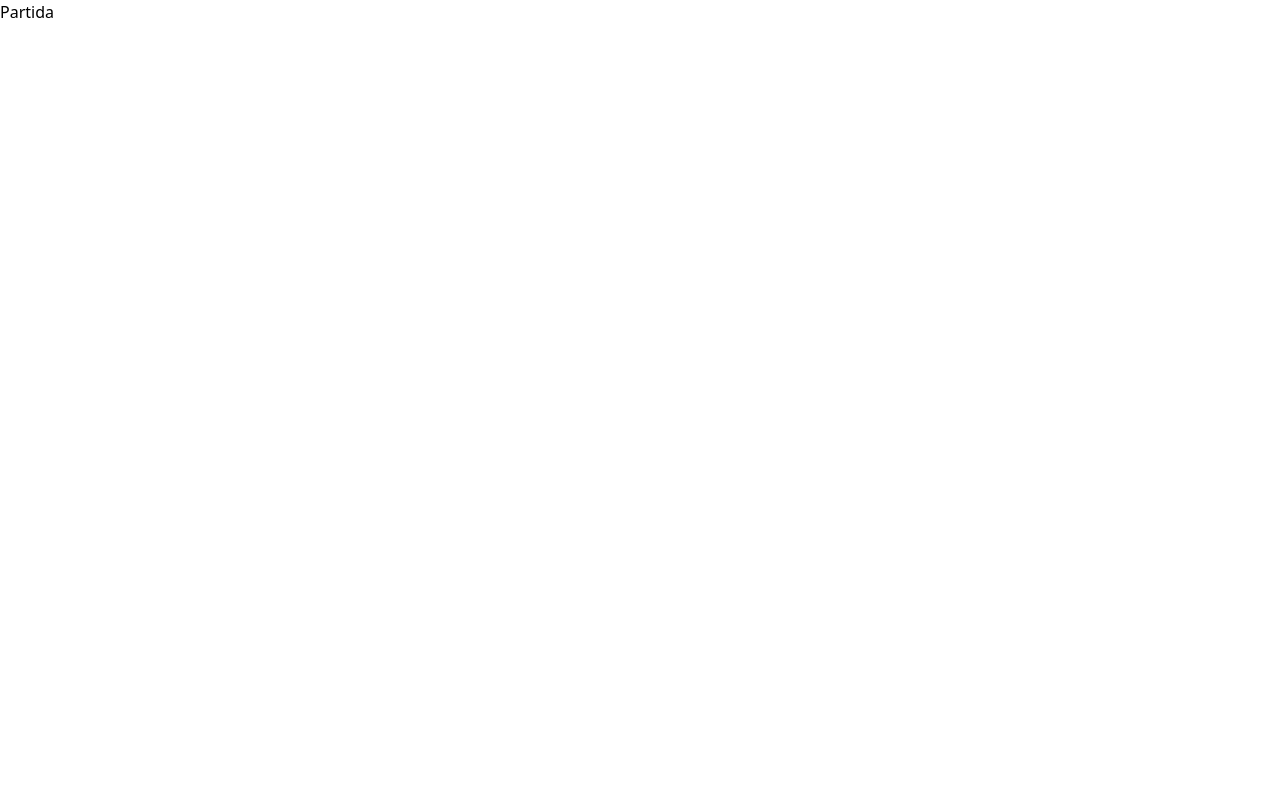
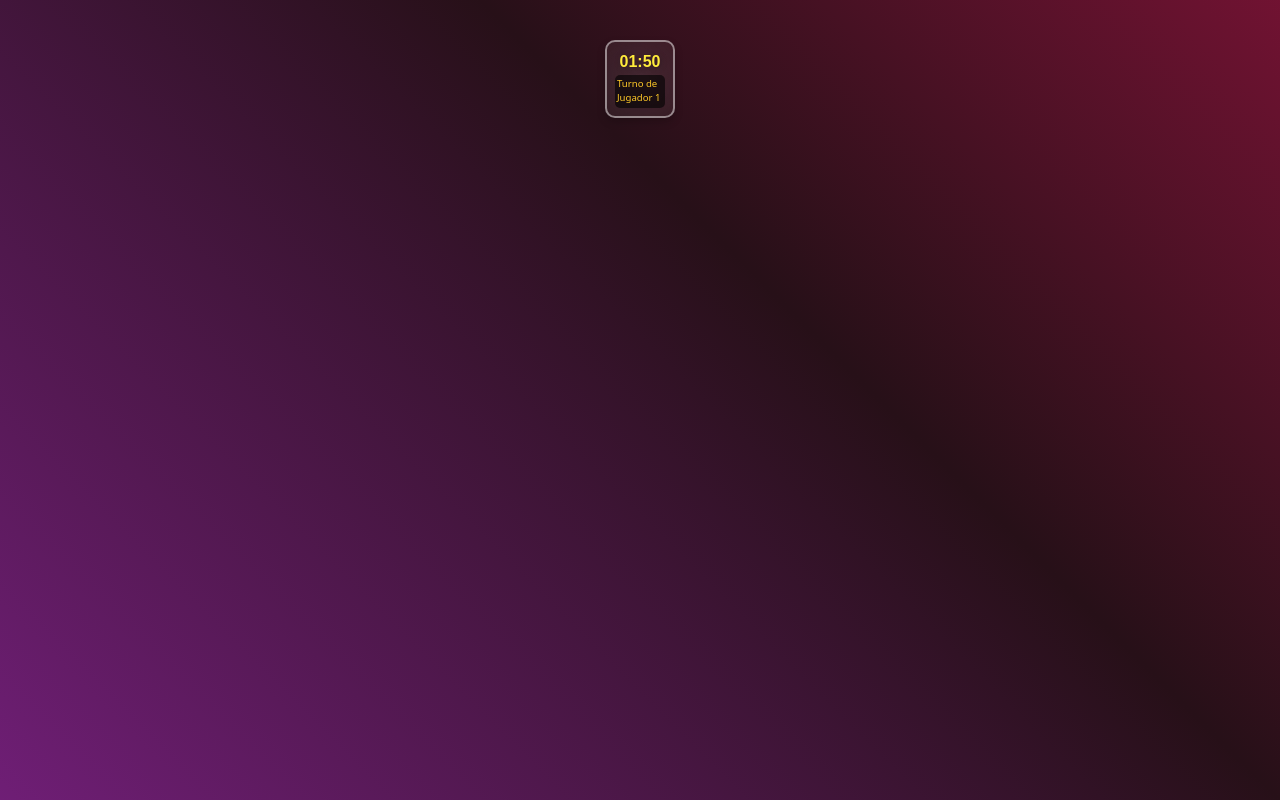
Before and after one commit to HoodedHackers/Frontend, a React (Vite) app: page /Partida in a window 1280 px wide. Built offline with nearby package versions, Linux system fonts and the light colour scheme.

Commit message:
SWC-37 con 2 test

```diff
--- a/src/components/Partida/Partida.jsx
+++ b/src/components/Partida/Partida.jsx
@@ -1,9 +1,19 @@
 import React from "react";
+import TurnoTemporizador from "../Temporizador/TurnoTemporizador";
+import styles from "./Partida.module.css";
 
 const Partida = () => {
+  const tiempoLimite = 120; // 2 minutos
+  const jugadorActual = "Jugador 1"; // Cambia esto según tu lógica de jugadores
+  const jugadoresEnPartida = 2; // Cambia esto según la cantidad de jugadores
+
   return (
-    <div className="partida-container">
-      <h1>Partida</h1>
+    <div className={styles.partidaContainer}>
+      <TurnoTemporizador
+        tiempoLimite={tiempoLimite}
+        jugadorActual={jugadorActual}
+        jugadoresEnPartida={jugadoresEnPartida}
+      />
     </div>
   );
 };
--- /dev/null
+++ b/src/components/Partida/Partida.module.css
@@ -0,0 +1,11 @@
+.partidaContainer {
+    display: flex;
+    flex-direction: column;
+    align-items: center;
+    width: 100%; /* Para ocupar todo el ancho */
+    height: 100vh; /* Para ocupar toda la altura de la ventana */
+    background: linear-gradient(45deg, #9c27b0, #271018, #e6165b); /* Tonos morados y rosas */
+    background-size: 200% 200%;
+    animation: gradientAnimation 15s ease infinite; /* Animación con colores vibrantes */
+    position: relative; /* Necesario para el posicionamiento absoluto de los elementos hijos */
+  }
--- /dev/null
+++ b/src/components/Temporizador/TurnoTemporizador.jsx
@@ -0,0 +1,79 @@
+import React, { useState, useEffect, useRef } from "react";
+import styles from "./TurnoTemporizador.module.css";
+
+const TurnoTemporizador = ({ tiempoLimite, jugadorActual, jugadoresEnPartida }) => {
+  const [timeLeft, setTimeLeft] = useState(tiempoLimite);
+  const [turnoFinalizado, setTurnoFinalizado] = useState(false);
+  const audioRef = useRef(new Audio("/dun-dun-dun.mp3"));
+  const [temporizadorIniciado, setTemporizadorIniciado] = useState(false);
+
+  useEffect(() => {
+    if (jugadoresEnPartida >= 2) {
+      setTemporizadorIniciado(true);
+    }
+  }, [jugadoresEnPartida]);
+
+  useEffect(() => {
+    let countdown;
+
+    if (temporizadorIniciado && !turnoFinalizado) {
+      countdown = setInterval(() => {
+        setTimeLeft((prevTime) => {
+          if (prevTime > 0) return prevTime - 1;
+          else {
+            setTurnoFinalizado(true);
+            audioRef.current.play(); // Reproduce el audio
+            return 0; // Asegúrate de no ir por debajo de 0
+          }
+        });
+      }, 1000);
+    }
+
+    return () => {
+      clearInterval(countdown);
+      audioRef.current.pause();
+      audioRef.current.currentTime = 0;
+    };
+  }, [temporizadorIniciado, turnoFinalizado]);
+
+  useEffect(() => {
+    if (turnoFinalizado) {
+      const timeout = setTimeout(() => {
+        resetTimer(); // Reinicia el temporizador después de que termine el turno
+      }, 2000);
+
+      return () => clearTimeout(timeout);
+    }
+  }, [turnoFinalizado]);
+
+  const resetTimer = () => {
+    setTimeLeft(tiempoLimite);
+    setTurnoFinalizado(false);
+  };
+
+  const minutes = Math.floor(timeLeft / 60);
+  const seconds = timeLeft % 60;
+
+  return (
+    <div className={styles.timerContainer}>
+      <div className={styles.rectangulo}>
+        <span className={styles.timerText}>
+          {String(minutes).padStart(2, "0")}:{String(seconds).padStart(2, "0")}
+        </span>
+        {temporizadorIniciado && (
+          <div className={styles.playerTurn}>
+            <p>{`Turno de ${jugadorActual}`}</p>
+          </div>
+        )}
+      </div>
+
+      {turnoFinalizado && (
+        <div className={styles.toast}>
+          <p className={styles.finalizadoTexto}>¡Tu turno finalizó!</p>
+        </div>
+      )}
+    </div>
+  );
+};
+
+export default TurnoTemporizador;
--- /dev/null
+++ b/src/components/Temporizador/TurnoTemporizador.module.css
@@ -0,0 +1,57 @@
+.timerContainer {
+  position: relative;
+  display: flex;
+  justify-content: center; /* Centra el contenido horizontalmente */
+  align-items: center; /* Centra el contenido verticalmente */
+  margin-top: 40px; /* Espacio desde la parte superior de la pantalla */
+  margin-bottom: 20px; /* Espacio entre el temporizador y el título */
+}
+
+.rectangulo {
+  width: 70px; /* Disminuir el ancho */
+  height: auto; /* Mantiene la altura automática */
+  padding: 8px; /* Ajusta el padding */
+  border-radius: 10px;
+  background: radial-gradient(circle, rgba(255, 255, 255, 0.1) 0%, rgba(255, 255, 255, 0.05) 100%);
+  display: flex;
+  flex-direction: column; /* Apila el temporizador y el turno */
+  justify-content: center;
+  align-items: center;
+  box-shadow: 0 4px 8px rgba(0, 0, 0, 0.2);
+  backdrop-filter: blur(8px);
+  border: 2px solid rgba(250, 247, 247, 0.5);
+  margin: 0 auto; /* Centra el rectángulo horizontalmente */
+}
+
+.timerText {
+  font-size: 1.0rem;
+  font-weight: bold;
+  color: #ffeb3b; /* Color más brillante para el temporizador */
+  text-shadow: 1px 1px 6px rgba(0, 0, 0, 0.3);
+  font-family: 'Arial', sans-serif;
+}
+
+.playerTurn {
+  color: #ffca28;
+  font-size: 0.6rem;
+  background-color: rgba(0, 0, 0, 0.6);
+  padding: 2px;
+  border-radius: 5px;
+  margin-top: 1px;
+}
+
+/* Para pantallas de hasta 480px */
+@media (max-width: 480px) {
+  .rectangulo {
+    width: 80px; /* Ajustar el ancho para pantallas pequeñas */
+  }
+
+  .timerText {
+    font-size: 0.9rem;
+  }
+
+  .playerTurn {
+    font-size: 0.8rem;
+    padding: 4px;
+  }
+}
```
Also changed, not shown: 2 other files (tests, documents, lock files or other folders).
